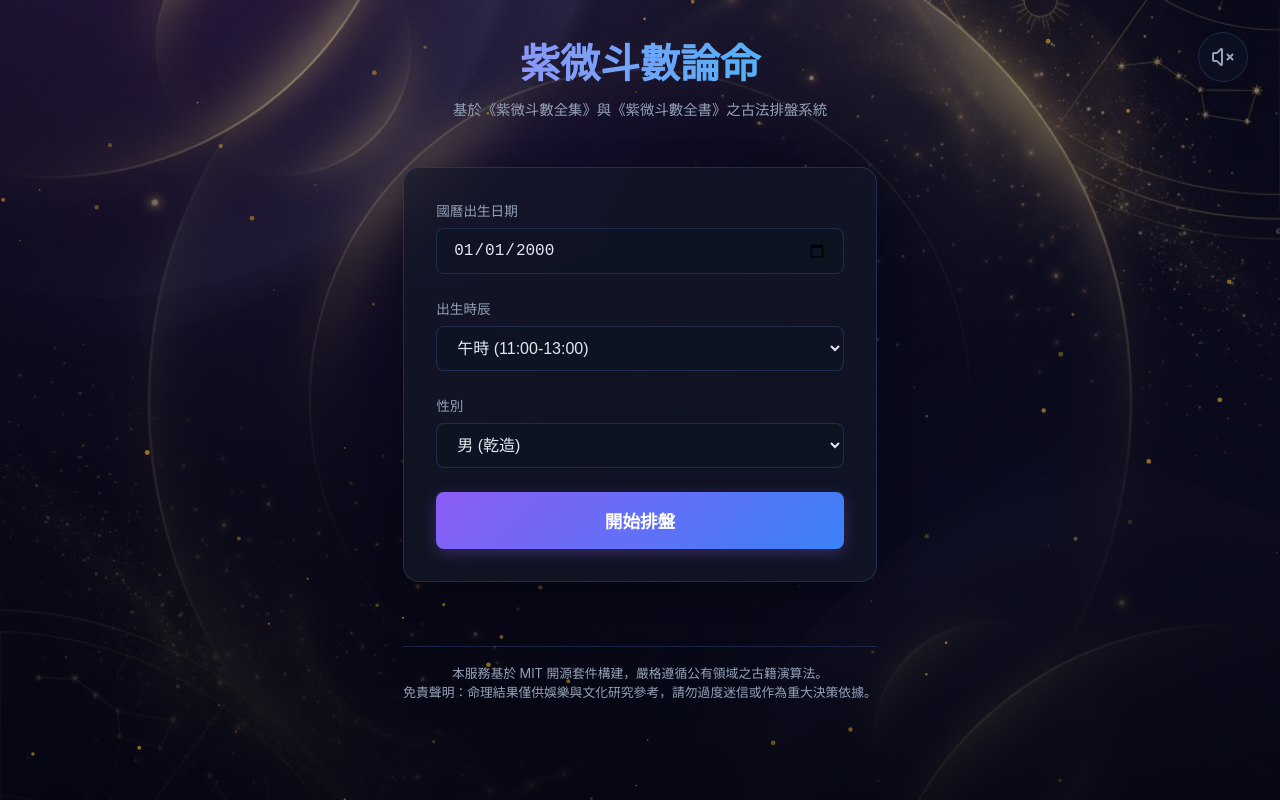
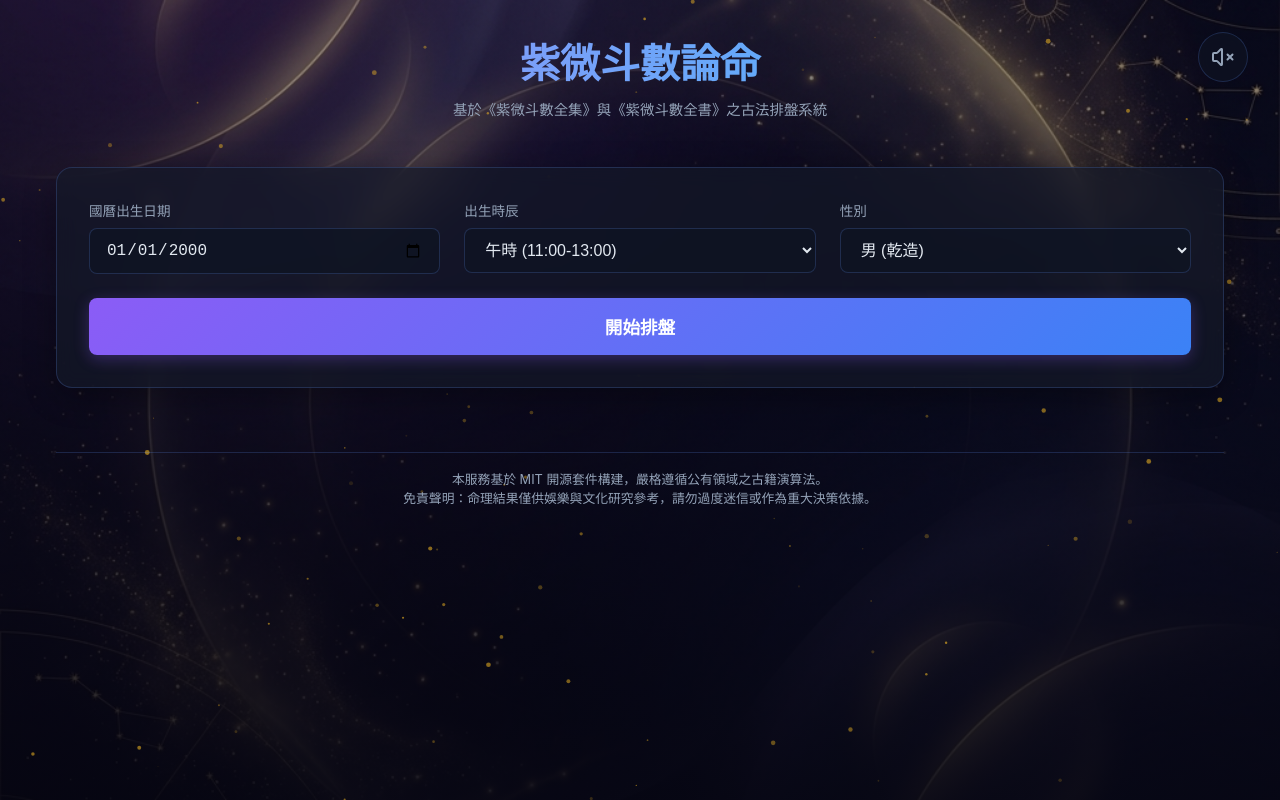
Before and after one commit to 2259top-wq/RAY5, a React (Vite) app: page / in a window 1280 px wide. Built offline with nearby package versions, Linux system fonts and the light colour scheme.

Commit message:
Fix global body flex centering cutoff

```diff
--- a/src/index.css
+++ b/src/index.css
@@ -31,18 +31,16 @@ body {
   color: var(--text-main);
   font-family: 'Inter', 'Noto Sans TC', system-ui, -apple-system, sans-serif;
   min-height: 100vh;
-  display: flex;
-  justify-content: center;
-  align-items: flex-start;
-  padding: 2rem;
 }
 
 .app-container {
   max-width: 1200px;
   width: 100%;
+  margin: 0 auto;
   display: flex;
   flex-direction: column;
   gap: 2rem;
+  padding: 2rem 1rem;
 }
 
 .header {
```
